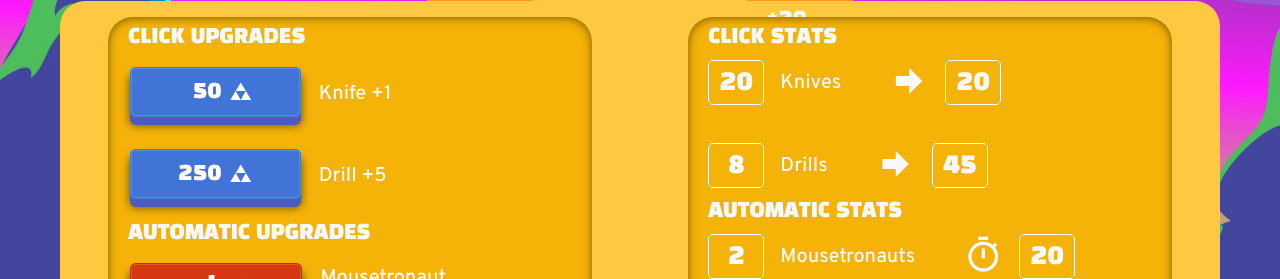
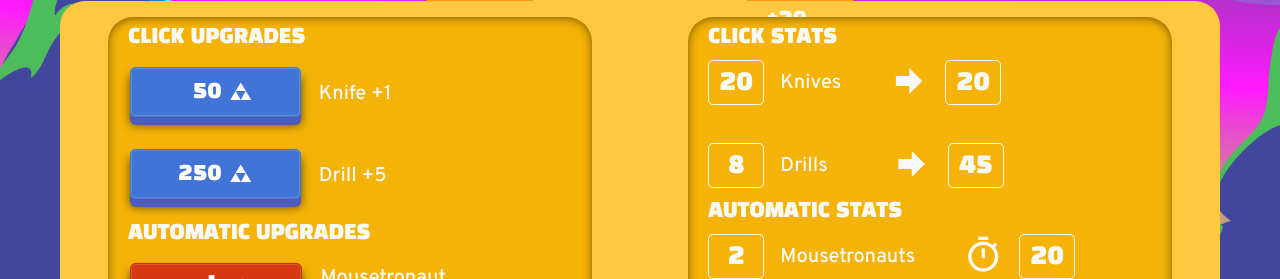
Before and after one commit to ewood-coder/moonMinerCP2, a plain HTML site: page index.html in a window 1280 px wide. Shown: the part 521-800 px from the top of the page. Drawn offline with nearby package versions, Linux system fonts and the light colour scheme; a web font is replaced by a local one.

Commit message:
added some margin styling

```diff
--- a/index.html
+++ b/index.html
@@ -125,7 +125,7 @@
 							<span class="d-flex align-items-center">
 								<h3 class="borderBox text-center">8</h3>
 								<h5 class="ms-3 newFont me-5">Drills</h5>
-								<h1><i class="mdi mdi-arrow-right-bold"></i></h1>
+								<h1><i class="mdi mdi-arrow-right-bold ms-3"></i></h1>
 								<h3 class="borderBox ms-3 text-center">45</h3>
 							</span>
 						</div>
```
